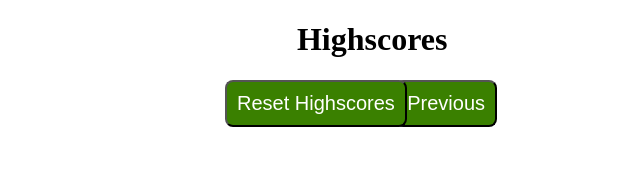
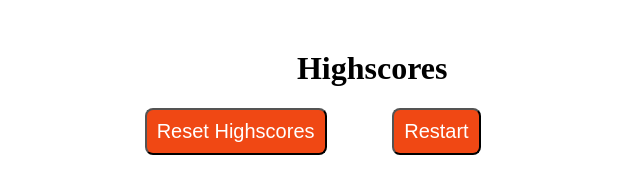
Before and after one commit to ilike3p/bet-you-loose, a plain HTML site: page highScores.html in a window 1280 px wide. Shown: the whole page, without its empty margins (265-905 px from the left). Drawn offline with Linux system fonts and the light colour scheme.

Commit message:
css update

```diff
--- a/highScores.html
+++ b/highScores.html
@@ -17,7 +17,7 @@
             <h1>Highscores</h1>
             <ul id="highScore"></ul>
             <!-- Buttons -->
-            <button id="goBack">Previous</button>
+            <button id="goBack">Restart</button>
             <button id="clear" value="reset">Reset Highscores</button>
         </div>
     </div>
--- a/style.css
+++ b/style.css
@@ -2,28 +2,30 @@
         #wrapper {
             position:relative;
             left: 30%;
-            top: 20%;
+            top: 30%;
             width: 500px;
             height: 500px;
+            font-size: larger;
         }
         #startTime {
-            background-color: rgb(58, 128, 0);
+            background-color: rgb(240, 72, 20);
             margin-left: 33%;
             padding: 15px 32px;
             font-size: 20px;
             color: white;
         }
         #questionsDiv {
-            margin: 20px;
+            margin: 50px;
+            font-size: medium;
         }
 
         #currentTime {
             float: right;
-            border: black;
+            border: rgb(240, 72, 20);
         }
 
         #goBack {
-            background-color: rgb(58, 128, 0);
+            background-color: rgb(240, 72, 20);
             position: relative;
             padding: 10px;
             font-size: 20px;
@@ -36,28 +38,28 @@
         }
 
         #clear {
-            background-color: rgb(58, 128, 0);
+            background-color: rgb(240, 72, 20);
             position: relative;
             padding: 10px;
             font-size: 20px;
             color: white;
             top: 30%;
-            right: 5%;
-            text-align: center;
+            right: 30%;
+            text-align: relative;
         }
         button {
-            background-color: rgb(245, 234, 19);
+            background-color: rgb(245, 244, 239);
             border-radius: 8px;
 
         }
 
         textarea {
-            width: 90%;
+            width: 50%;
             margin: 20px;
         }
 
         #Submit {
-            background-color: rgb(58, 128, 0);
+            background-color: rgb(240, 72, 20);
             margin-left: 33%;
             padding: 15px 32px;
             font-size: 20px;
@@ -67,6 +69,7 @@
         label {
             margin-right: 10px;
         }
+
         input {
             margin-bottom: 20px;
             width: 50%;
@@ -78,7 +81,7 @@
         }
 
         li {
-            background-color: rgb(58, 128, 0);
+            background-color: rgb(240, 72, 20);
             margin-top: 10px;
             padding: 5px 15px;
             width: 80%;
@@ -105,9 +108,6 @@
         left: 20%;
     }
 
-    a {
-        margin-left: 20%;
-    }
         #goBack {
 
             position: relative;
```
Also changed, not shown: 1 other file.
